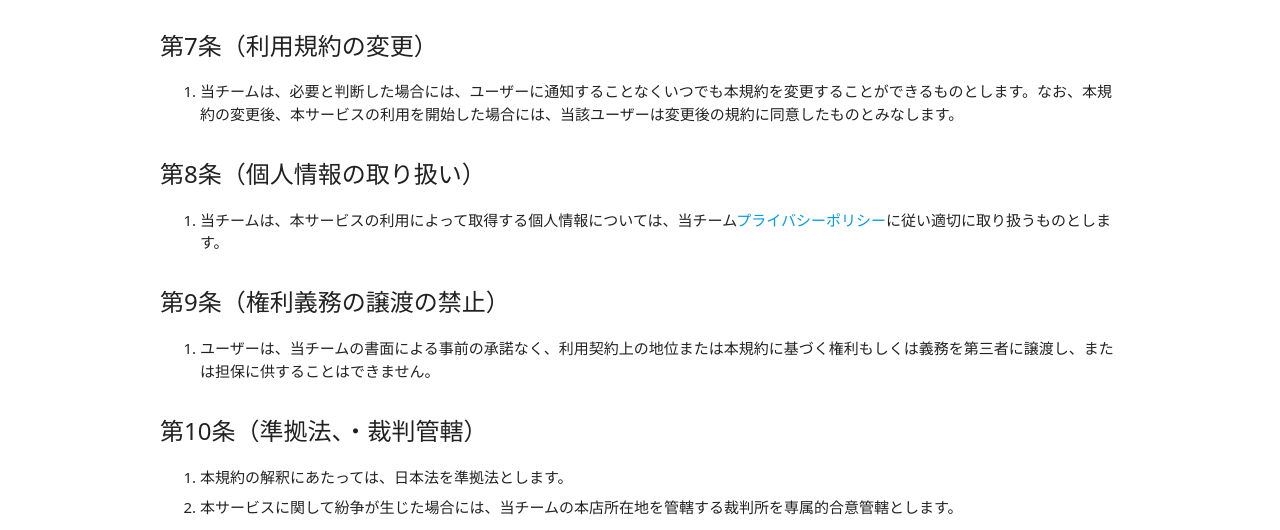
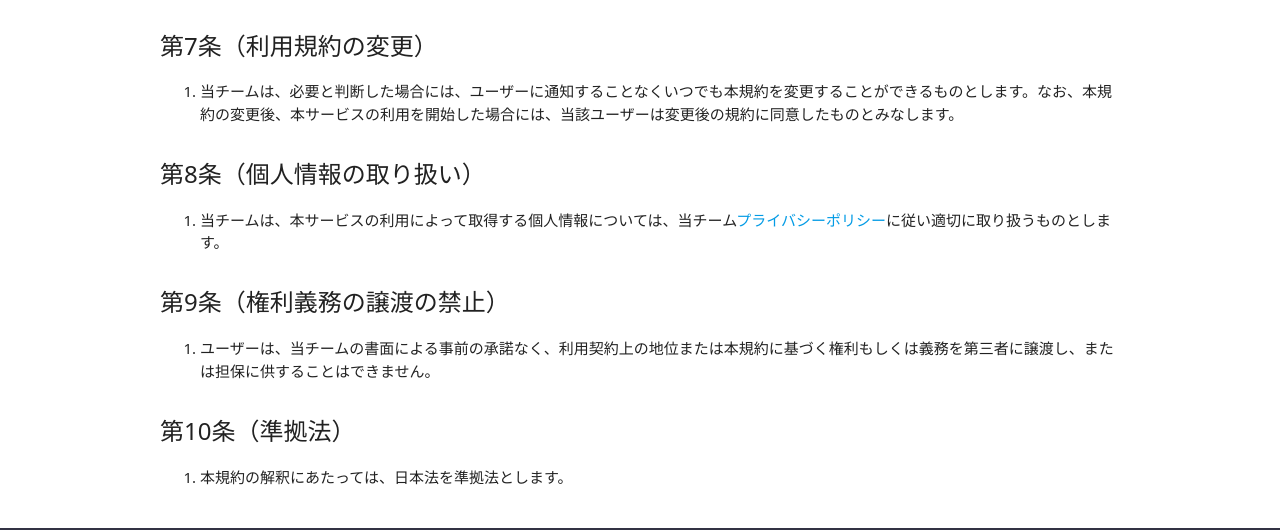
Before and after one commit to Laze-Project-Team/LazeFront, a website: page client/terms.html in a window 1280 px wide. Shown: the part 1976-2506 px from the top of the page. Drawn offline with Linux system fonts and the light colour scheme; files whose address does not match are found by name.

Commit message:
利用規約修正

```diff
--- a/client/terms.html
+++ b/client/terms.html
@@ -168,10 +168,9 @@
 				<ol>
 					<li>ユーザーは、当チームの書面による事前の承諾なく、利用契約上の地位または本規約に基づく権利もしくは義務を第三者に譲渡し、または担保に供することはできません。</li>
 				</ol>
-				<h2>第10条（準拠法、・裁判管轄）</h2>
+				<h2>第10条（準拠法）</h2>
 				<ol>
 					<li>本規約の解釈にあたっては、日本法を準拠法とします。</li>
-					<li>本サービスに関して紛争が生じた場合には、当チームの本店所在地を管轄する裁判所を専属的合意管轄とします。</li>
 				</ol>
 			</div>
 		</main>
```
